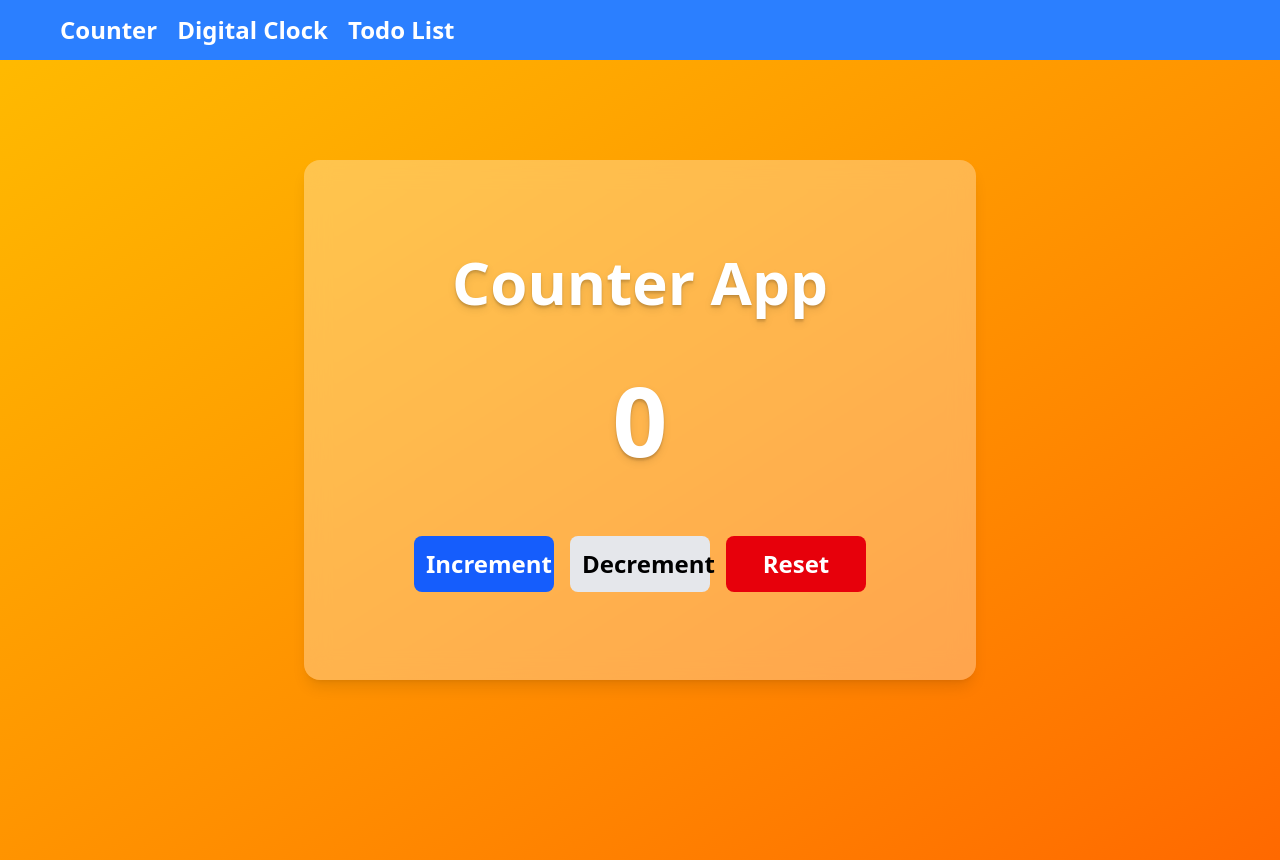
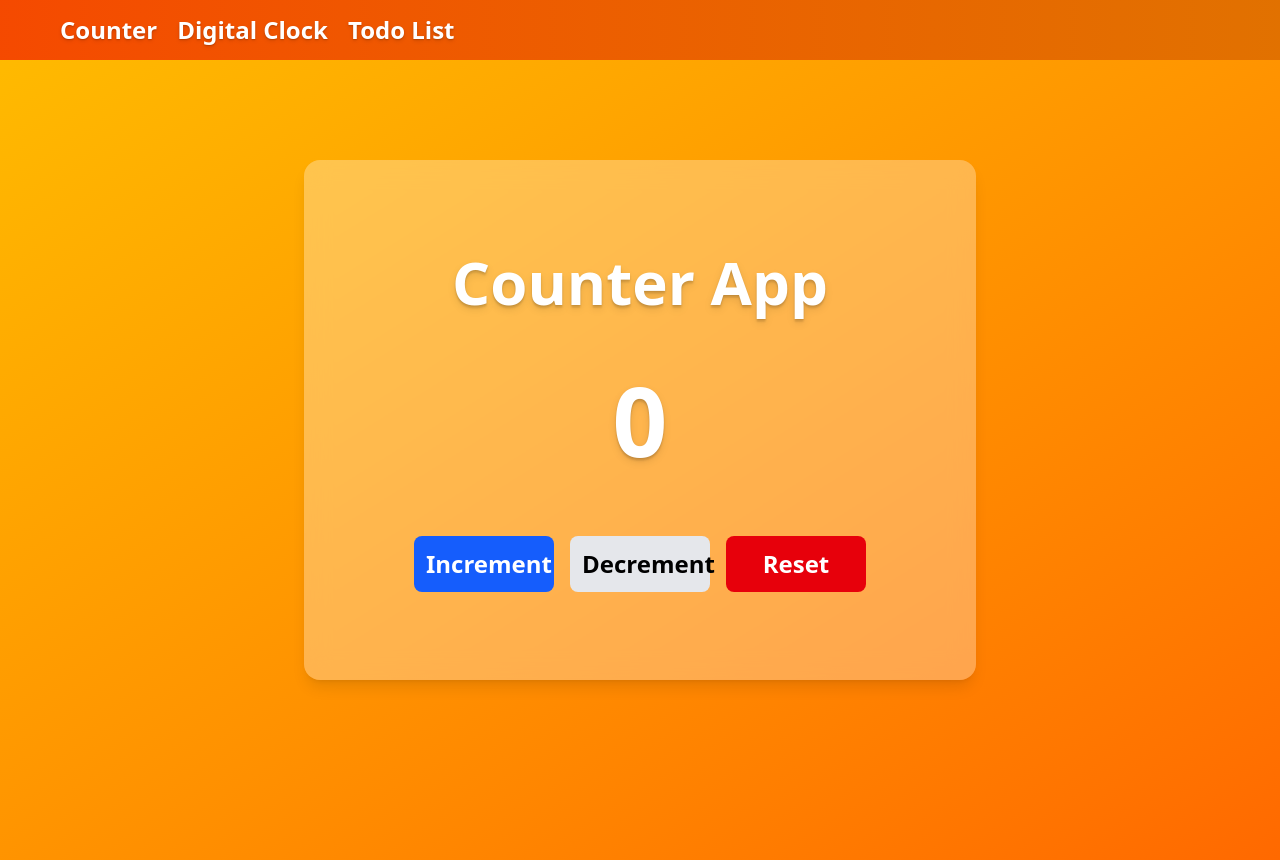
Before and after one commit to saitejavadagam/React-mini-projects, a React (Vite) app: page /counter in a window 1280 px wide. Built offline with nearby package versions, Linux system fonts and the light colour scheme.

Commit message:
ADD gradient to navbar

```diff
--- a/src/App.jsx
+++ b/src/App.jsx
@@ -1,4 +1,4 @@
-import React from 'react'
+import {useState} from 'react'
 import Counter from './pages/Counter'
 import { Route,Routes } from 'react-router-dom'
 import Navbar from './components/Navbar'
@@ -6,15 +6,18 @@ import DigitalClock from './pages/DigitalClock'
 import TodoList from './pages/TodoList'
 
 const App = () => {
+
+  const [gradient, setGradient] = useState("bg-gray-100");
+
   return (
-    <div>
+    <div className='transition ease-in-out duration-1000'>
 
-      <Navbar/>
+      <Navbar gradient={gradient}/>
 
       <Routes>
-        <Route path="/counter" element={<Counter/>} />
-        <Route path="/digitalclock" element={<DigitalClock/>} />
-        <Route path="/todolist" element={<TodoList/>} />
+        <Route path="/counter" element={<Counter setGradient={setGradient}/>} />
+        <Route path="/digitalclock" element={<DigitalClock setGradient={setGradient}/>} />
+        <Route path="/todolist" element={<TodoList setGradient={setGradient}/>} />
       </Routes>
     </div>
   )
--- a/src/components/Navbar.jsx
+++ b/src/components/Navbar.jsx
@@ -1,10 +1,10 @@
 import React from 'react'
 import { Link } from 'react-router-dom'
 
-const Navbar = () => {
+const Navbar = ({gradient}) => {
   return (
     <nav
-    className='h-15 bg-blue-500 text-white font-semibold text-2xl flex items-center px-15 gap-5 shadow-md shadow-black/40'
+    className={`${gradient} h-15 text-white font-semibold text-2xl flex items-center px-15 gap-5 shadow-md shadow-black/40 text-shadow-md`}
     >
         <Link to="/counter">Counter</Link>
         <Link to="/digitalclock">Digital Clock</Link>
--- a/src/pages/Counter.jsx
+++ b/src/pages/Counter.jsx
@@ -1,13 +1,17 @@
-import {useState} from 'react'
+import {useEffect, useState} from 'react'
 
-const Counter = () => {
+const Counter = ({setGradient}) => {
 
   const [count,setCount] = useState(0);
 
   const btnBase = 'rounded-lg p-3 font-semibold text-2xl m-2 w-35';
+  const gradient = "bg-linear-to-r to-amber-600 from-orange-600";
+  useEffect(()=>{
+    setGradient(gradient);
+  },[])
 
   return (
-    <div className='min-h-screen bg-linear-to-br from-amber-400 to-orange-500 pt-25'>
+    <div className="min-h-screen bg-linear-to-br from-amber-400 to-orange-500 pt-25">
       <div className='bg-white/30 backdrop-blur-md flex flex-col items-center gap-5 text-white px-6 py-3 rounded-2xl shadow-lg text-shadow-lg max-w-2xl mx-auto pb-20'>
       <h1 className='text-6xl font-bold mt-20'>Counter App</h1>
       <h1 className='text-8xl font-bold mt-10'>{count}</h1>
--- a/src/pages/DigitalClock.jsx
+++ b/src/pages/DigitalClock.jsx
@@ -1,7 +1,11 @@
 import React, { useEffect, useState } from 'react'
 
-const DigitalClock = () => {
+const DigitalClock = ({setGradient}) => {
     const [time,setTime] = useState(new Date().toLocaleTimeString());
+
+    useEffect(()=>{
+      setGradient("bg-linear-to-r from-yellow-500 to-green-500");
+    },[]);
 
     useEffect(()=>{
         const timer = setInterval(()=>{
--- a/src/pages/TodoList.jsx
+++ b/src/pages/TodoList.jsx
@@ -1,8 +1,11 @@
 import {useEffect, useState} from 'react'
 
-const TodoList = () => {
+const TodoList = ({setGradient}) => {
 
     const [input, setInput] = useState("");
+
+    const gradient = "bg-linear-to-r to-purple-700 from-indigo-700"
+
     const [todos,setTodos] = useState(()=>{
         const saved = localStorage.getItem("todos");
 
@@ -20,12 +23,16 @@ const TodoList = () => {
     }
 
     useEffect(()=>{
+      setGradient(gradient);
+    },[])
+
+    useEffect(()=>{
         localStorage.setItem("todos",JSON.stringify(todos));
     },[todos]);
 
 
   return (
-    <div className='min-h-screen pt-25 bg-linear-to-br from-purple-500 to-indigo-600 flex flex-col items-center p-10 text-white'>
+    <div className={`min-h-screen pt-25 bg-linear-to-br from-purple-500 to-indigo-600 flex flex-col items-center p-10 text-white`}>
 
         <h1 className='font-extrabold text-5xl mb-10 drop-shadow-lg'>Todo List</h1>
 
```
